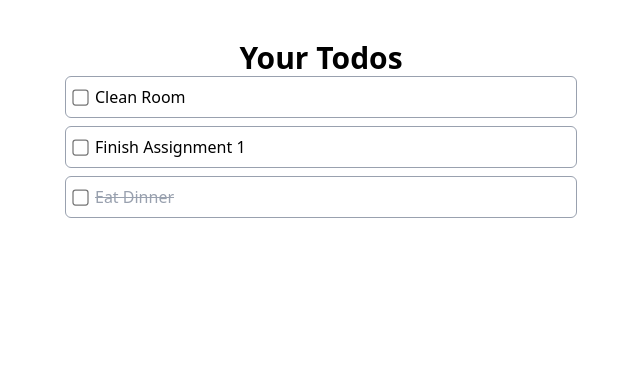
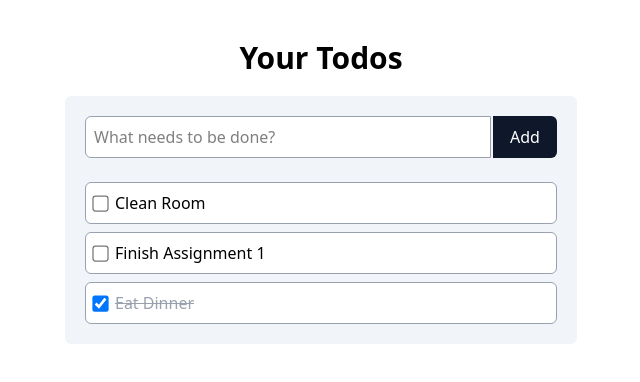
Before and after one commit to devin-caron/ToDo, a React (Vite) app: page / in a window 1280 px wide. Shown: the top 382 px of the page, without its empty margins (319-959 px from the left). Built offline with nearby package versions, Linux system fonts and the light colour scheme.

Commit message:
Added ability to add new items to todo list

```diff
--- a/src/App.tsx
+++ b/src/App.tsx
@@ -1,14 +1,40 @@
+import { useState } from "react";
 import TodoItem from "./components/TodoItem";
 import { dummyData } from "./data/todos";
+import { AddTodoForm } from "./components/AddTodoForm";
 
 function App() {
+  const [todos, setTodos] = useState(dummyData);
+
+  function setTodoCompleted(id: number, completed: boolean) {
+    setTodos((prevTodos) =>
+      prevTodos.map((todo) => (todo.id === id ? { ...todo, completed } : todo))
+    );
+  }
+
+  function addTodo(title: string) {
+    setTodos((prevTodos) => [
+      {
+        id: prevTodos.length + 1,
+        title,
+        completed: false,
+      },
+      ...prevTodos,
+    ]);
+  }
+
   return (
-    <main className="py-10 h-screen">
+    <main className="py-10 px-5 h-screen space-y-5">
       <h1 className="font-bold text-3xl text-center">Your Todos</h1>
-      <div className="max-w-lg mx-auto">
+      <div className="max-w-lg mx-auto bg-slate-100 rounded-md p-5 space-y-6">
+        <AddTodoForm onSubmit={addTodo} />
         <div className="space-y-2">
-          {dummyData.map((todo) => (
-            <TodoItem todo={todo} />
+          {todos.map((todo) => (
+            <TodoItem
+              key={todo.id}
+              todo={todo}
+              onCompletedChange={setTodoCompleted}
+            />
           ))}
         </div>
       </div>
--- /dev/null
+++ b/src/components/AddTodoForm.tsx
@@ -0,0 +1,35 @@
+import React, { useState } from "react";
+
+interface AddTodoFormProps {
+  onSubmit: (title: string) => void;
+}
+
+export function AddTodoForm({ onSubmit }: AddTodoFormProps) {
+  const [input, setInput] = useState("");
+
+  function handleSubmit(e: React.FormEvent<HTMLFormElement>) {
+    e.preventDefault();
+
+    if (!input.trim()) return;
+
+    onSubmit(input);
+    setInput("");
+  }
+
+  return (
+    <form className="flex" onSubmit={handleSubmit}>
+      <input
+        value={input}
+        onChange={(e) => setInput(e.target.value)}
+        placeholder="What needs to be done?"
+        className="rounded-s-md grow border border-gray-400 p-2  bg-white me-0.5"
+      />
+      <button
+        type="submit"
+        className="w-16 rounded-e-md bg-slate-900 text-white hover:bg-slate-700"
+      >
+        Add
+      </button>
+    </form>
+  );
+}
--- a/src/components/TodoItem.tsx
+++ b/src/components/TodoItem.tsx
@@ -2,13 +2,19 @@
 
 interface TodoItemProps {
   todo: Todo;
+  onCompletedChange: (id: number, completed: boolean) => void;
 }
 
-export default function TodoItem({ todo }: TodoItemProps) {
+export default function TodoItem({ todo, onCompletedChange }: TodoItemProps) {
   return (
     <div>
       <label className="flex items-center gap-2 border rounded-md p-2 border-gray-400 bg-white hover:bg-slate-50">
-        <input type="checkbox" className="scale-125" />
+        <input
+          type="checkbox"
+          checked={todo.completed}
+          onChange={(e) => onCompletedChange(todo.id, e.target.checked)}
+          className="scale-125"
+        />
         <span className={todo.completed ? "line-through text-gray-400" : ""}>
           {todo.title}
         </span>
```
